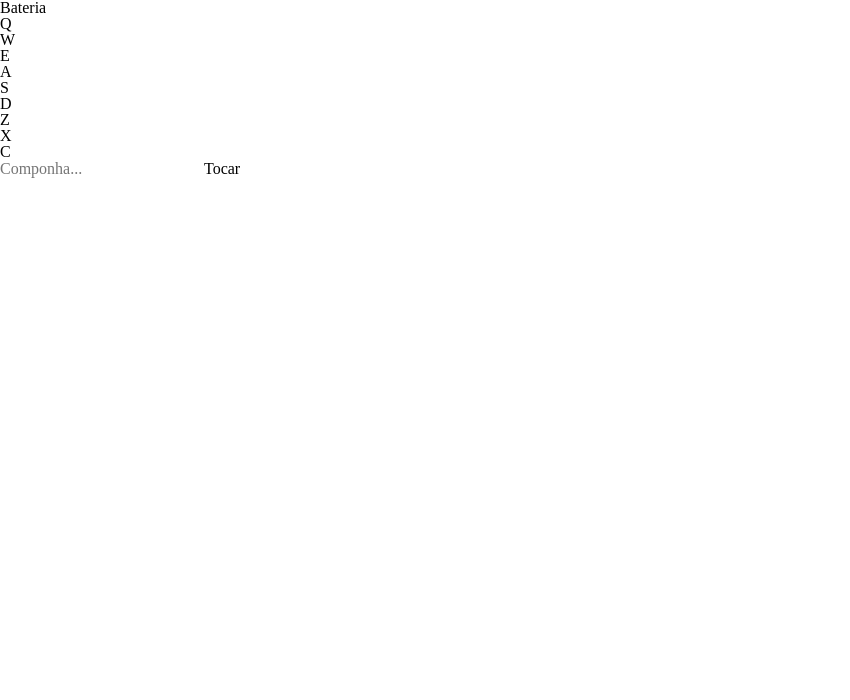
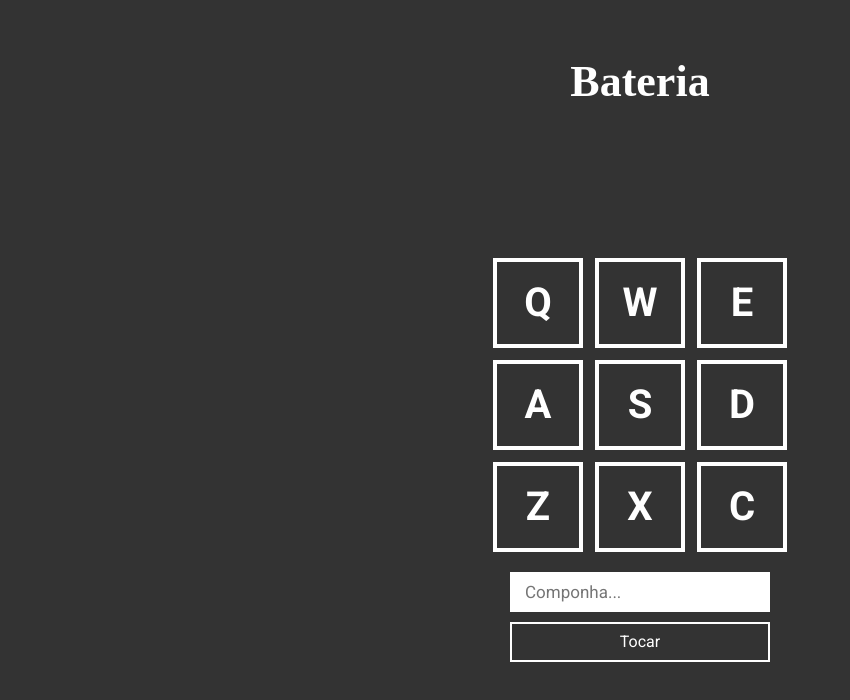
Before and after one commit to nlubawski/bateria, a plain HTML site: page index.html in a window 1280 px wide. Shown: the whole page, without its empty margins (0-850 px from the left). Drawn offline with Linux system fonts and the light colour scheme; files that its build step writes are made by us from their sources.

Commit message:
feat: added the styles

```diff
--- a/assets/stylesheet/style.css
+++ b/assets/stylesheet/style.css
@@ -1,3 +1,79 @@
 * {
     box-sizing: border-box;
+    font-family: 'Roboto', sans-serif;
 }
+
+header{
+    font-size: 44px;
+    color:#FFFFFF;
+    font-weight: 700;
+    min-height: 15vh;
+    display: flex;
+    justify-content: center;
+    align-items: center;
+    background-color: #333333;
+}
+
+h1 {
+    padding-top: 44px;
+}
+
+main{
+    display: flex;
+    min-height: calc(100vh - 15vh);
+    justify-content: center;
+    align-items: center;
+    flex-direction: column;
+    background-color: #333333;
+}
+
+
+.keys {
+    display: grid;
+    grid-template-columns: repeat(3, 1fr);
+    gap: 12px;
+}
+
+
+.key {
+    width: 90px;
+    height: 90px;
+    border: 4px solid #FFF;
+    color: #FFF;
+    display: flex;
+    justify-content: center;
+    align-items: center;
+    font-size: 40px;
+    font-weight: bold;
+}
+
+.key.active {
+    border: 2px solid #FF0;
+    color: #FF0;
+}
+
+.composer {
+    width: 260px;
+    margin-top: 20px;
+}
+.composer input {
+    width: 100%;
+    outline: none;
+    font-size: 17px;
+    padding: 10px 15px;
+    background-color: #FFFFFF;
+}
+.composer button {
+    width: 100%;
+    height: 40px;
+    background: none;
+    border: 2px solid #FFF;
+    color: #FFF;
+    font-size: 16px;
+    margin-top: 10px;
+    cursor: pointer;
+    text-align: center;
+}
+.composer button:hover {
+    background-color: rgba(0, 0, 0, 0.2);
+}
--- a/index.html
+++ b/index.html
@@ -4,8 +4,12 @@
     <meta charset="UTF-8">
     <meta http-equiv="X-UA-Compatible" content="IE=edge">
     <meta name="viewport" content="width=device-width, initial-scale=1.0">
-    <link rel="stylesheet" href="reset.css">
-    <link rel="stylesheet" href="style.css">
+    <link rel="stylesheet" href="./assets/stylesheet/reset.css">
+    <link rel="stylesheet" href="./assets/stylesheet/style.css">
+    <link rel="preconnect" href="https://fonts.googleapis.com">
+    <link rel="preconnect" href="https://fonts.gstatic.com" crossorigin>
+    <link href="https://fonts.googleapis.com/css2?family=Roboto:wght@400;700&display=swap" rel="stylesheet">
+
     <title>Document</title>
 </head>
 <body>
```
